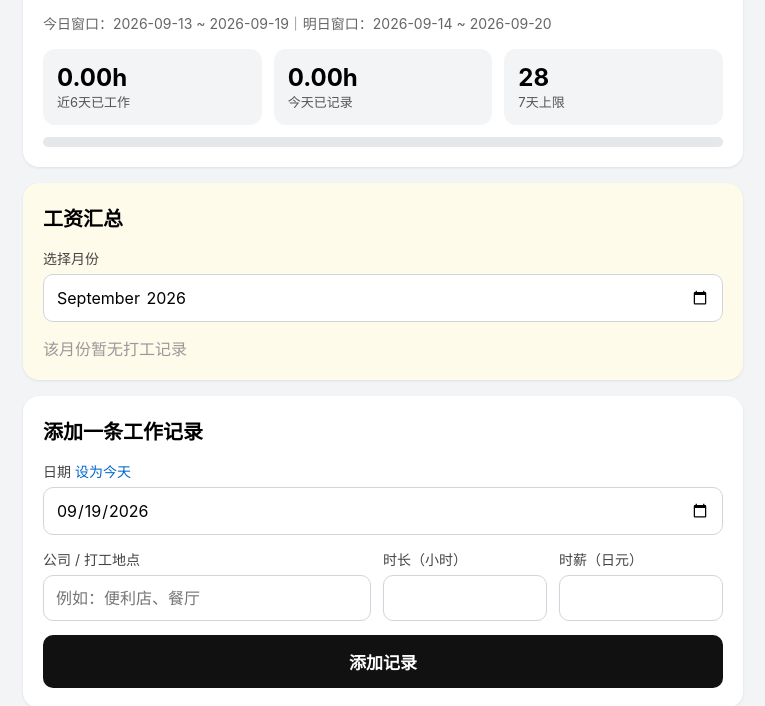
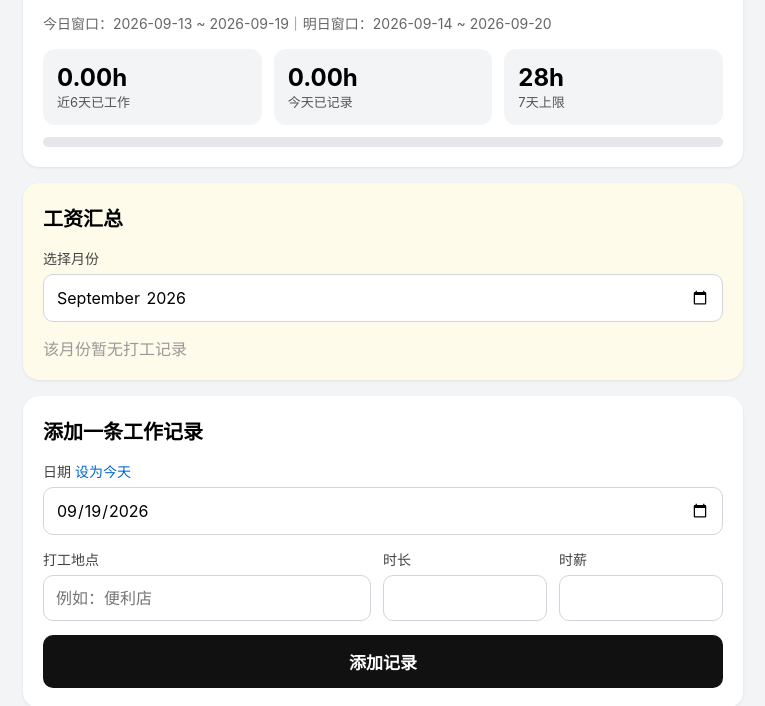
Before and after one commit to qiaojc-hub/work-hour, a plain HTML site: page index.html in a window 1280 px wide. Shown: the part 249-955 px from the top of the page, without its empty margins (257-1022 px from the left). Drawn offline with Linux system fonts and the light colour scheme.

Commit message:
Update index.html

```diff
--- a/index.html
+++ b/index.html
@@ -221,7 +221,7 @@
                 <div class="stat-desc">今天已记录</div>
             </div>
             <div class="stat-item">
-                <div class="stat-num">28</div>
+                <div class="stat-num">28h</div>
                 <div class="stat-desc">7天上限</div>
             </div>
         </div>
@@ -249,16 +249,16 @@
         </div>
         <div class="three-col">
             <div class="form-row">
-                <label>公司 / 打工地点</label>
-                <input list="shopList" type="text" id="inputShop" placeholder="例如：便利店、餐厅">
+                <label>打工地点</label>
+                <input list="shopList" type="text" id="inputShop" placeholder="例如：便利店">
                 <datalist id="shopList"></datalist>
             </div>
             <div class="form-row">
-                <label>时长（小时）</label>
+                <label>时长</label>
                 <input type="number" id="inputHour" min="0.25" step="0.25" placeholder="">
             </div>
             <div class="form-row">
-                <label>时薪（日元）</label>
+                <label>时薪</label>
                 <input type="number" id="inputWage" min="1" step="1" placeholder="">
             </div>
         </div>
```
